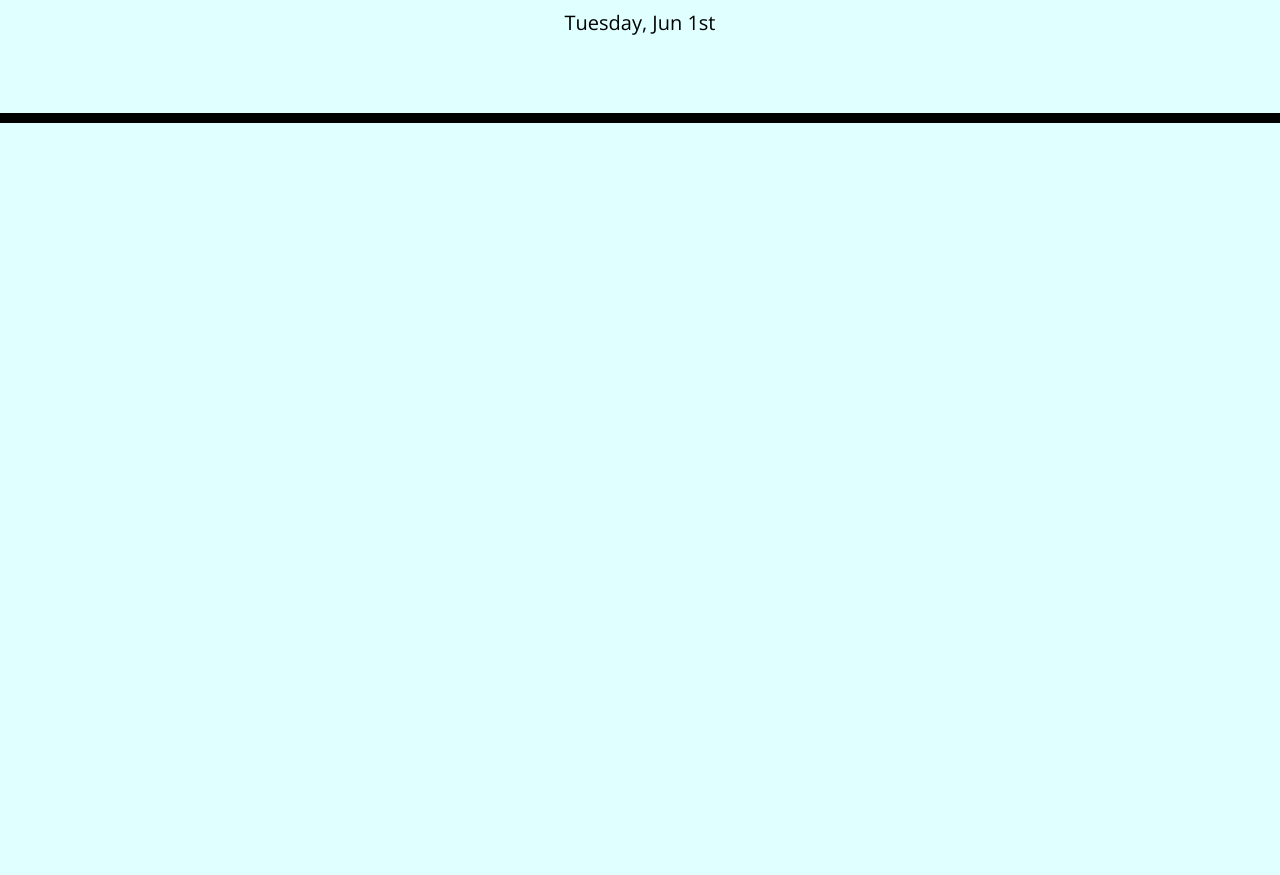
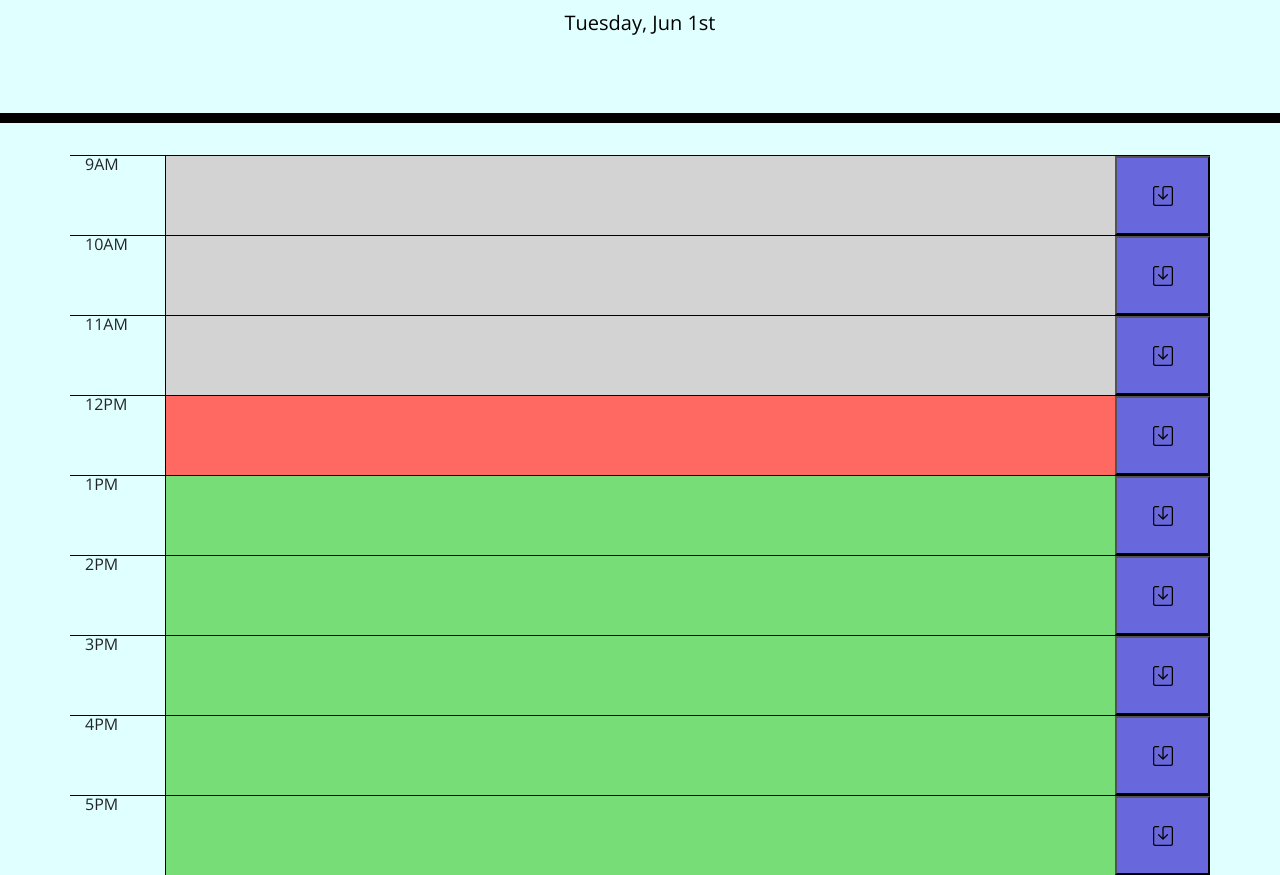
Before and after one commit to slongy7/To-Do-List, a plain HTML site: page index.html in a window 1280 px wide. Shown: the part 181-1056 px from the top of the page. Before the commit the page ends 800 px from the top, so only its background shows below. Drawn offline with nearby package versions, Linux system fonts and the light colour scheme; files that its build step writes are made by us from their sources; files whose address does not match are found by name.

Commit message:
Added the hours, save buttons, and the text boxes

```diff
--- /dev/null
+++ b/assets/script.js
@@ -0,0 +1,28 @@
+// var date = moment().format('dddd');
+// var x = document.getElementById("currentDay")
+
+// moment(date).format('dddd');
+// moment(date).format("MMM Do YY");
+
+var today = moment();
+$("#currentDay").text(today.format("dddd, MMM Do"));
+
+var currentHour = moment().hour();
+console.log ($(".row"))
+var timeSlotList = $(".row")
+    for (var i = 0; i < timeSlotList.length; i++) {
+        console.log ($(timeSlotList[i]).attr("id"))
+        var timeSlotHour = parseInt($(timeSlotList[i]).attr("id"))
+        if (timeSlotHour === currentHour) {
+            $(timeSlotList[i]).children()[1].classList.add("present")
+        }
+        else if(timeSlotHour < currentHour) {
+            $(timeSlotList[i]).children()[1].classList.add("past")
+        }
+        else {
+            $(timeSlotList[i]).children()[1].classList.add("future")
+        }
+    }
+
+    localStorage.setItem("9", "hello");
+    console.log(localStorage.getItem(9))
--- /dev/null
+++ b/assets/style.css
@@ -0,0 +1,78 @@
+body {
+  font-family: 'Open Sans', sans-serif;
+  font-size: 16px;
+  line-height: 1;
+  background-color: lightcyan;
+}
+
+textarea {
+  background: transparent;
+  border: none;
+  resize: none;
+  color: #000000;
+  border-left: 1px solid black;
+  padding: 10px;
+}
+
+.jumbotron {
+  text-align: center;
+  background-color: transparent;
+  color: black;
+  border-radius: 0;
+  border-bottom: 10px solid black;
+}
+
+.description {
+  white-space: pre-wrap;
+}
+
+.time-block {
+  text-align: center;
+  border-radius: 15px;
+}
+
+
+.row {
+  white-space: pre-wrap;
+  height: 80px;
+  border-top: 1px solid black;
+
+}
+
+.hour {
+  background-color: #ffffff;
+  color: #000000;
+  border-top: 1px dashed #000000;
+}
+
+.past {
+  background-color: #d3d3d3;
+  color: white;
+}
+
+.present {
+  background-color: #ff6961;
+  color: white;
+}
+
+.future {
+  background-color: #77dd77;
+  color: white;
+}
+
+.saveBtn {
+  border-left: 1px solid black;
+  border-top-right-radius: 15px;
+  border-bottom-right-radius: 15px;
+  background-color: #06aed5;
+  color: white;
+}
+
+.saveBtn i:hover {
+  font-size: 20px;
+  transition: all 0.3s ease-in-out;
+}
+
+.savebtn {
+  background-color: rgb(104, 104, 220);
+}
--- a/index.html
+++ b/index.html
@@ -33,7 +33,72 @@
     </header>
 
       <!-- Timeblocks go here -->
-
+      <div class="container">
+        <div class="row" id="9">
+          <div class="col-1">9AM</div>
+          <textarea class="col-10 text"></textarea>
+          <button class="col-1 savebtn"><svg xmlns="http://www.w3.org/2000/svg" width="20" height="20" fill="currentColor" class="bi bi-save" viewBox="0 0 16 16">
+            <path d="M2 1a1 1 0 0 0-1 1v12a1 1 0 0 0 1 1h12a1 1 0 0 0 1-1V2a1 1 0 0 0-1-1H9.5a1 1 0 0 0-1 1v7.293l2.646-2.647a.5.5 0 0 1 .708.708l-3.5 3.5a.5.5 0 0 1-.708 0l-3.5-3.5a.5.5 0 1 1 .708-.708L7.5 9.293V2a2 2 0 0 1 2-2H14a2 2 0 0 1 2 2v12a2 2 0 0 1-2 2H2a2 2 0 0 1-2-2V2a2 2 0 0 1 2-2h2.5a.5.5 0 0 1 0 1H2z"/>
+          </svg></button>
+        </div>
+        <div class="row" id="10">
+          <div class="col-1">10AM</div>
+          <textarea class="col-10 text"></textarea>
+          <button class="col-1 savebtn"><svg xmlns="http://www.w3.org/2000/svg" width="20" height="20" fill="currentColor" class="bi bi-save" viewBox="0 0 16 16">
+            <path d="M2 1a1 1 0 0 0-1 1v12a1 1 0 0 0 1 1h12a1 1 0 0 0 1-1V2a1 1 0 0 0-1-1H9.5a1 1 0 0 0-1 1v7.293l2.646-2.647a.5.5 0 0 1 .708.708l-3.5 3.5a.5.5 0 0 1-.708 0l-3.5-3.5a.5.5 0 1 1 .708-.708L7.5 9.293V2a2 2 0 0 1 2-2H14a2 2 0 0 1 2 2v12a2 2 0 0 1-2 2H2a2 2 0 0 1-2-2V2a2 2 0 0 1 2-2h2.5a.5.5 0 0 1 0 1H2z"/>
+          </svg></button>
+        </div>
+        <div class="row" id="11">
+          <div class="col-1">11AM</div>
+          <textarea class="col-10 text"></textarea>
+          <button class="col-1 savebtn"><svg xmlns="http://www.w3.org/2000/svg" width="20" height="20" fill="currentColor" class="bi bi-save" viewBox="0 0 16 16">
+            <path d="M2 1a1 1 0 0 0-1 1v12a1 1 0 0 0 1 1h12a1 1 0 0 0 1-1V2a1 1 0 0 0-1-1H9.5a1 1 0 0 0-1 1v7.293l2.646-2.647a.5.5 0 0 1 .708.708l-3.5 3.5a.5.5 0 0 1-.708 0l-3.5-3.5a.5.5 0 1 1 .708-.708L7.5 9.293V2a2 2 0 0 1 2-2H14a2 2 0 0 1 2 2v12a2 2 0 0 1-2 2H2a2 2 0 0 1-2-2V2a2 2 0 0 1 2-2h2.5a.5.5 0 0 1 0 1H2z"/>
+          </svg></button>
+        </div>
+        <div class="row" id="12">
+          <div class="col-1">12PM</div>
+          <textarea class="col-10 text"></textarea>
+          <button class="col-1 savebtn"><svg xmlns="http://www.w3.org/2000/svg" width="20" height="20" fill="currentColor" class="bi bi-save" viewBox="0 0 16 16">
+            <path d="M2 1a1 1 0 0 0-1 1v12a1 1 0 0 0 1 1h12a1 1 0 0 0 1-1V2a1 1 0 0 0-1-1H9.5a1 1 0 0 0-1 1v7.293l2.646-2.647a.5.5 0 0 1 .708.708l-3.5 3.5a.5.5 0 0 1-.708 0l-3.5-3.5a.5.5 0 1 1 .708-.708L7.5 9.293V2a2 2 0 0 1 2-2H14a2 2 0 0 1 2 2v12a2 2 0 0 1-2 2H2a2 2 0 0 1-2-2V2a2 2 0 0 1 2-2h2.5a.5.5 0 0 1 0 1H2z"/>
+          </svg></button>
+        </div>
+        <div class="row" id="13">
+          <div class="col-1">1PM</div>
+          <textarea class="col-10 text"></textarea>
+          <button class="col-1 savebtn"><svg xmlns="http://www.w3.org/2000/svg" width="20" height="20" fill="currentColor" class="bi bi-save" viewBox="0 0 16 16">
+            <path d="M2 1a1 1 0 0 0-1 1v12a1 1 0 0 0 1 1h12a1 1 0 0 0 1-1V2a1 1 0 0 0-1-1H9.5a1 1 0 0 0-1 1v7.293l2.646-2.647a.5.5 0 0 1 .708.708l-3.5 3.5a.5.5 0 0 1-.708 0l-3.5-3.5a.5.5 0 1 1 .708-.708L7.5 9.293V2a2 2 0 0 1 2-2H14a2 2 0 0 1 2 2v12a2 2 0 0 1-2 2H2a2 2 0 0 1-2-2V2a2 2 0 0 1 2-2h2.5a.5.5 0 0 1 0 1H2z"/>
+          </svg></button>
+        </div>
+        <div class="row" id="14">
+          <div class="col-1">2PM</div>
+          <textarea class="col-10 text"></textarea>
+          <button class="col-1 savebtn"><svg xmlns="http://www.w3.org/2000/svg" width="20" height="20" fill="currentColor" class="bi bi-save" viewBox="0 0 16 16">
+            <path d="M2 1a1 1 0 0 0-1 1v12a1 1 0 0 0 1 1h12a1 1 0 0 0 1-1V2a1 1 0 0 0-1-1H9.5a1 1 0 0 0-1 1v7.293l2.646-2.647a.5.5 0 0 1 .708.708l-3.5 3.5a.5.5 0 0 1-.708 0l-3.5-3.5a.5.5 0 1 1 .708-.708L7.5 9.293V2a2 2 0 0 1 2-2H14a2 2 0 0 1 2 2v12a2 2 0 0 1-2 2H2a2 2 0 0 1-2-2V2a2 2 0 0 1 2-2h2.5a.5.5 0 0 1 0 1H2z"/>
+          </svg></button>
+        </div>
+        <div class="row" id="15">
+          <div class="col-1">3PM</div>
+          <textarea class="col-10 text"></textarea>
+          <button class="col-1 savebtn"><svg xmlns="http://www.w3.org/2000/svg" width="20" height="20" fill="currentColor" class="bi bi-save" viewBox="0 0 16 16">
+            <path d="M2 1a1 1 0 0 0-1 1v12a1 1 0 0 0 1 1h12a1 1 0 0 0 1-1V2a1 1 0 0 0-1-1H9.5a1 1 0 0 0-1 1v7.293l2.646-2.647a.5.5 0 0 1 .708.708l-3.5 3.5a.5.5 0 0 1-.708 0l-3.5-3.5a.5.5 0 1 1 .708-.708L7.5 9.293V2a2 2 0 0 1 2-2H14a2 2 0 0 1 2 2v12a2 2 0 0 1-2 2H2a2 2 0 0 1-2-2V2a2 2 0 0 1 2-2h2.5a.5.5 0 0 1 0 1H2z"/>
+          </svg></button>
+        </div>
+        <div class="row" id="16">
+          <div class="col-1">4PM</div>
+          <textarea class="col-10 text"></textarea>
+          <button class="col-1 savebtn"><svg xmlns="http://www.w3.org/2000/svg" width="20" height="20" fill="currentColor" class="bi bi-save" viewBox="0 0 16 16">
+            <path d="M2 1a1 1 0 0 0-1 1v12a1 1 0 0 0 1 1h12a1 1 0 0 0 1-1V2a1 1 0 0 0-1-1H9.5a1 1 0 0 0-1 1v7.293l2.646-2.647a.5.5 0 0 1 .708.708l-3.5 3.5a.5.5 0 0 1-.708 0l-3.5-3.5a.5.5 0 1 1 .708-.708L7.5 9.293V2a2 2 0 0 1 2-2H14a2 2 0 0 1 2 2v12a2 2 0 0 1-2 2H2a2 2 0 0 1-2-2V2a2 2 0 0 1 2-2h2.5a.5.5 0 0 1 0 1H2z"/>
+          </svg></button>
+        </div>
+        <div class="row" id="17">
+          <div class="col-1">5PM</div>
+          <textarea class="col-10 text"></textarea>
+          <button class="col-1 savebtn"><svg xmlns="http://www.w3.org/2000/svg" width="20" height="20" fill="currentColor" class="bi bi-save" viewBox="0 0 16 16">
+            <path d="M2 1a1 1 0 0 0-1 1v12a1 1 0 0 0 1 1h12a1 1 0 0 0 1-1V2a1 1 0 0 0-1-1H9.5a1 1 0 0 0-1 1v7.293l2.646-2.647a.5.5 0 0 1 .708.708l-3.5 3.5a.5.5 0 0 1-.708 0l-3.5-3.5a.5.5 0 1 1 .708-.708L7.5 9.293V2a2 2 0 0 1 2-2H14a2 2 0 0 1 2 2v12a2 2 0 0 1-2 2H2a2 2 0 0 1-2-2V2a2 2 0 0 1 2-2h2.5a.5.5 0 0 1 0 1H2z"/>
+          </svg></button>
+        </div>
+        </div>
+      </div>
 
     <script src="assets/script.js"></script>
   </body>
```
Also changed, not shown: assets/05-third-party-apis-homework-demo.gif (added).
